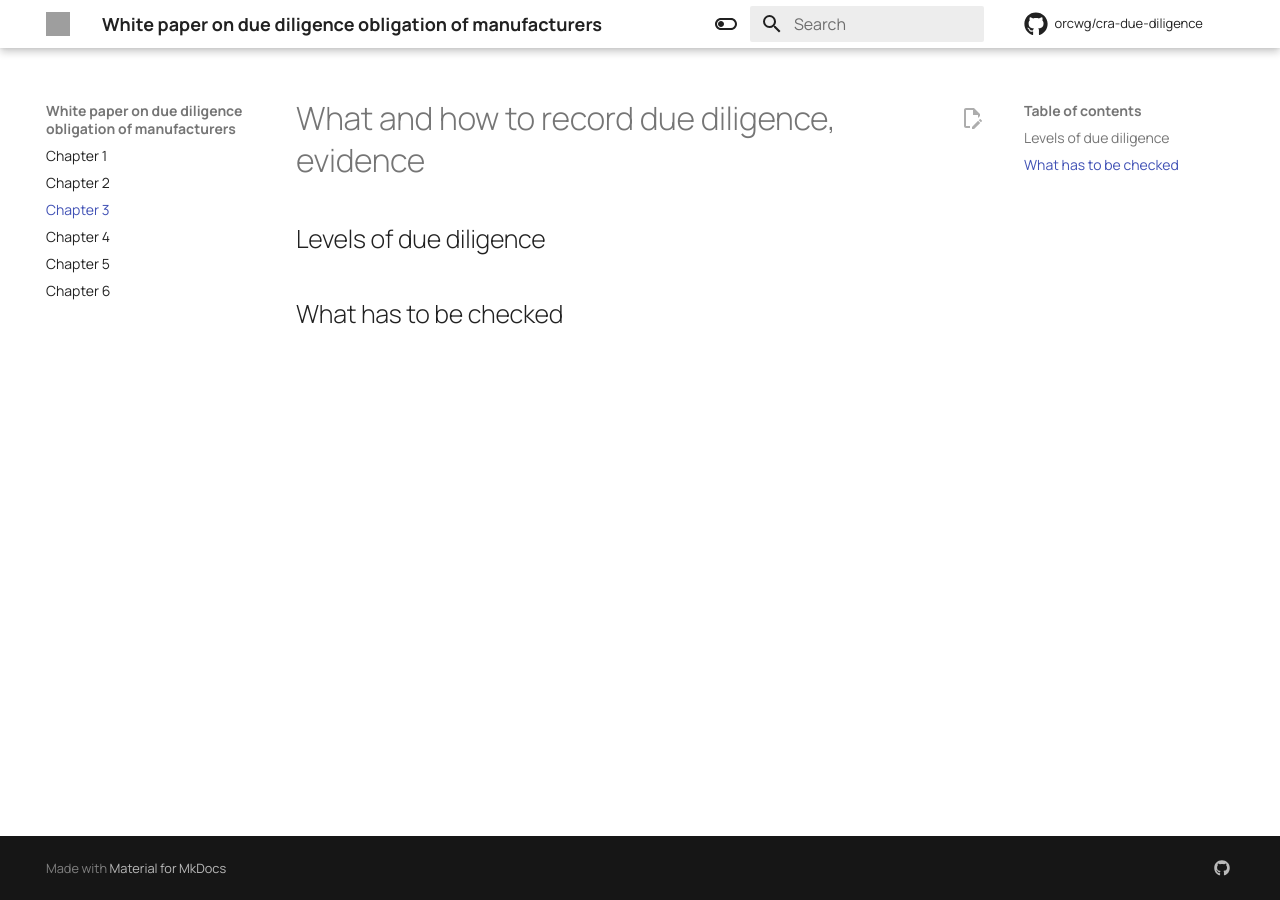
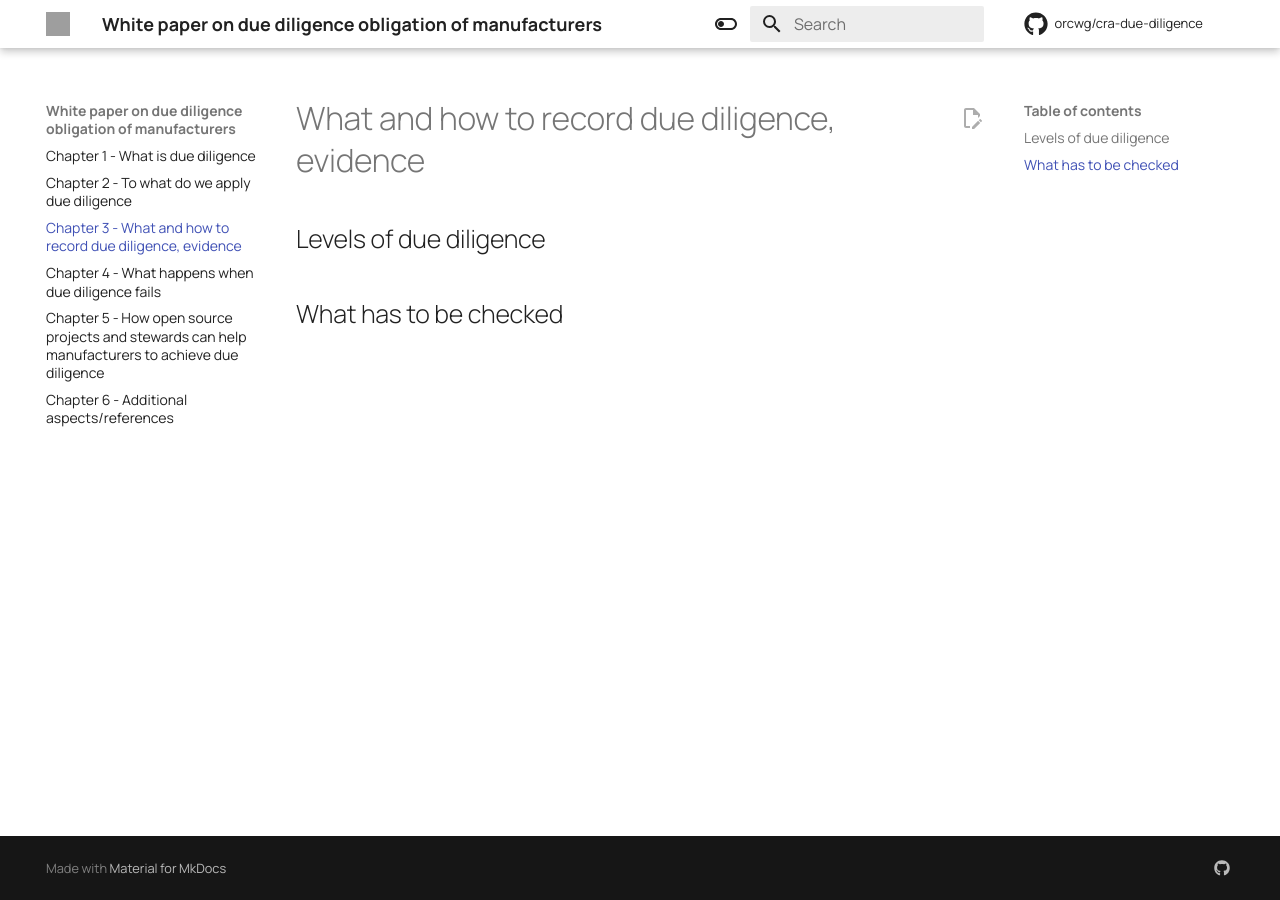
Before and after one commit to orcwg/cra-due-diligence, an MkDocs documentation site: the page built from content/03.md, in a window 1280 px wide. Built offline with MkDocs 1.6.1 and Material for MkDocs 9.7.7, drawn with Linux system fonts in a browser that asks for light colours; comment, search, counter and statistics services are not loaded; the version menu is left out; grey boxes are pictures that could not be loaded.

Commit message:
Add chapter titles to the navigation
Signed-off-by: Gergely Csatari <gergely.csatari@nokia.com>

```diff
--- a/mkdocs.yml
+++ b/mkdocs.yml
@@ -1,11 +1,11 @@
 site_name: White paper on due diligence obligation of manufacturers
 nav:
-  - Chapter 1: 01.md
-  - Chapter 2: 02.md
-  - Chapter 3: 03.md
-  - Chapter 4: 04.md
-  - Chapter 5: 05.md
-  - Chapter 6: 06.md
+  - Chapter 1 - What is due diligence: 01.md
+  - Chapter 2 - To what do we apply due diligence: 02.md
+  - Chapter 3 - What and how to record due diligence, evidence: 03.md
+  - Chapter 4 - What happens when due diligence fails: 04.md
+  - Chapter 5 - How open source projects and stewards can help manufacturers to achieve due diligence: 05.md
+  - Chapter 6 - Additional aspects/references: 06.md
 
 docs_dir: content
 site_author: Eclipse Foundation | ORC WG | Cyber Resilience SIG
```
